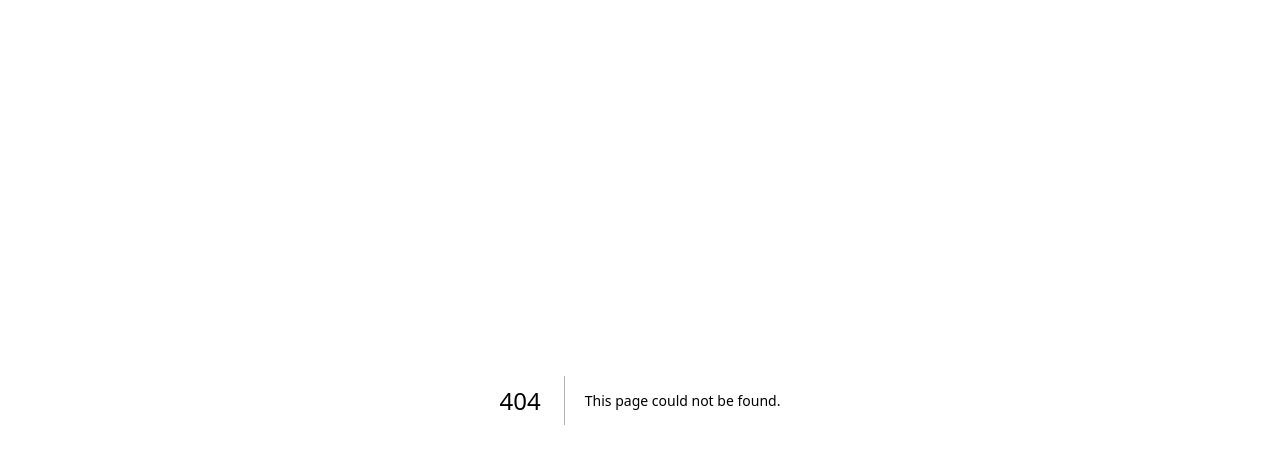
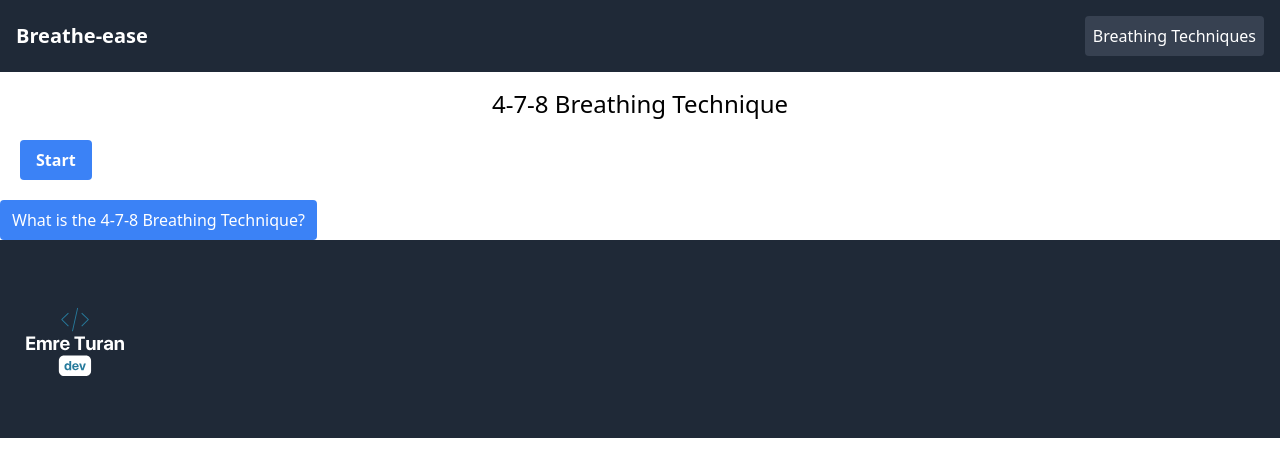
Before and after one commit to emre-turan/breathe-ease, a Next.js app: page /four-seven-eight in a window 1280 px wide. Before the commit this address had no page. Shown: the top 476 px of the page. Built offline with nearby package versions, Linux system fonts and the light colour scheme.

Commit message:
Added some functionality to the home page and re-organized routes.

```diff
--- a/components/Footer.jsx
+++ b/components/Footer.jsx
@@ -10,8 +10,8 @@ const Footer = () => {
           <Image
             src="/emre-logo-dark.svg"
             alt="Your Developer Logo"
-            width={100}
-            height={100}
+            width={150}
+            height={150}
             className="mr-2"
           />
 
--- a/components/InfoCard.jsx
+++ b/components/InfoCard.jsx
@@ -1,6 +1,6 @@
 import React, { useState } from "react";
 import FourSevenEightInfo from "./FourSevenEightInfo";
-import FourFourFourFourInfo from "./FourFourFourInfo";
+import FourFourFourInfo from "./FourFourFourInfo";
 
 const InfoCard = ({ technique }) => {
   const [isOpen, setIsOpen] = useState(false);
@@ -15,13 +15,15 @@ const InfoCard = ({ technique }) => {
     content = <FourSevenEightInfo />;
   } else if (technique === "4-4-4") {
     title = "What is the 4-4-4-4 Breathing Technique?";
-    content = <FourFourFourFourInfo />;
+    content = <FourFourFourInfo />;
   }
 
   return (
     <div>
-      <button onClick={toggleCard}>{title}</button>
-      {isOpen && <div>{content}</div>}
+      <button onClick={toggleCard} className="bg-blue-500 text-white px-3 py-2 rounded">
+        {title}
+      </button>
+      {isOpen && <div className="bg-white p-4 mt-4 rounded shadow">{content}</div>}
     </div>
   );
 };
--- a/components/Nav.jsx
+++ b/components/Nav.jsx
@@ -1,22 +1,45 @@
-import React from "react";
+import React, { useState } from "react";
+import Link from "next/link";
 
-const Nav = ({ selectedBreathingTechnique, handleTechniqueChange }) => {
+const Nav = () => {
+  const [dropdownOpen, setDropdownOpen] = useState(false);
+
+  const toggleDropdown = () => {
+    setDropdownOpen(!dropdownOpen);
+  };
+
   return (
     <nav className="bg-gray-800 p-4">
       <div className="container mx-auto flex justify-between items-center">
-        <div className="text-white font-bold text-xl">
-          {/* Uygulama logosunu buraya ekleyin */}
-          Breathe-ease
-        </div>
-        <div>
-          <select
-            value={selectedBreathingTechnique}
-            onChange={handleTechniqueChange}
+        <Link href="/" passHref legacyBehavior>
+          <a className="text-white font-bold text-xl cursor-pointer">
+            {/* Add your application logo here */}
+            Breathe-ease
+          </a>
+        </Link>
+        <div className="relative">
+          <button
+            onClick={toggleDropdown}
             className="bg-gray-700 text-white p-2 rounded"
           >
-            <option value="4-7-8">4-7-8 Breathe</option>
-            <option value="4-4-4">4-4-4 Breathe</option>
-          </select>
+            Breathing Techniques
+          </button>
+          {dropdownOpen && (
+            <div className="absolute right-0 mt-2 bg-white text-black rounded shadow-md">
+              <ul>
+                <li className="p-2">
+                  <Link href="/four-seven-eight" passHref legacyBehavior>
+                    <a>4-7-8 Breathing</a>
+                  </Link>
+                </li>
+                <li className="p-2">
+                  <Link href="/four-four-four" passHref legacyBehavior  >
+                    <a>4-4-4 Box Breathing</a>
+                  </Link>
+                </li>
+              </ul>
+            </div>
+          )}
         </div>
       </div>
     </nav>
--- /dev/null
+++ b/pages/four-four-four.js
@@ -0,0 +1,23 @@
+import Head from "next/head";
+import Nav from "@/components/Nav";
+import BreathingExercise from "@/components/BreathingExercise";
+import InfoCard from "@/components/InfoCard";
+import Footer from "@/components/Footer";
+
+export default function FourFourFour() {
+  return (
+    <>
+      <Head>
+        <title>4-4-4-4 Box Breathing Technique - Breathe-Ease</title>
+        {/* Add other meta tags */}
+      </Head>
+      <Nav />
+      <div className="container mx-auto">
+        <h1 className="text-center text-2xl mt-4">4-4-4-4 Box Breathing Technique</h1>
+        <BreathingExercise technique="4-4-4" />
+        <InfoCard technique="4-4-4" />
+      </div>
+      <Footer />
+    </>
+  );
+}
--- /dev/null
+++ b/pages/four-seven-eight.js
@@ -0,0 +1,23 @@
+import Head from "next/head";
+import Nav from "@/components/Nav";
+import BreathingExercise from "@/components/BreathingExercise";
+import InfoCard from "@/components/InfoCard";
+import Footer from "@/components/Footer";
+
+export default function FourSevenEight() {
+  return (
+    <>
+      <Head>
+        <title>4-7-8 Breathing Technique - Breathe-Ease</title>
+        {/* Add other meta tags */}
+      </Head>
+      <Nav />
+      <div className="container mx-auto">
+        <h1 className="text-center text-2xl mt-4">4-7-8 Breathing Technique</h1>
+        <BreathingExercise technique="4-7-8" />
+        <InfoCard technique="4-7-8" />
+      </div>
+      <Footer />
+    </>
+  );
+}
--- a/pages/index.js
+++ b/pages/index.js
@@ -1,24 +1,15 @@
-import React, { useState } from "react";
+import React from "react";
 import Head from "next/head";
-import Image from "next/image";
-import { Inter } from "next/font/google";
-import styles from "@/styles/Home.module.css";
 import Nav from "../components/nav";
-import BreathingExercise from "@/components/BreathingExercise";
-import InfoCard from "@/components/InfoCard";
-import FourSevenEightInfo from "@/components/FourSevenEightInfo";
-import FourFourFourInfo from "@/components/FourFourFourInfo";
+import Footer from "@/components/Footer";
+import { useRouter } from "next/router";
 import BuyMeACoffee from "@/components/BuyMeACoffee";
-import Footer from "@/components/Footer";
-
-const inter = Inter({ subsets: ["latin"] });
 
 export default function Home() {
-  const [selectedBreathingTechnique, setSelectedBreathingTechnique] =
-    useState("4-7-8");
+  const router = useRouter();
 
-  const handleTechniqueChange = (e) => {
-    setSelectedBreathingTechnique(e.target.value);
+  const navigateToExercise = (path) => {
+    router.push(path);
   };
 
   return (
@@ -29,22 +20,28 @@ export default function Home() {
         <meta name="viewport" content="width=device-width, initial-scale=1" />
         <link rel="icon" href="/favicon.ico" />
       </Head>
-      <Nav
-        selectedBreathingTechnique={selectedBreathingTechnique}
-        handleTechniqueChange={handleTechniqueChange}
-      />
-      {/* Conditionally render the title of the selected technique */}
-      <h1 className="text-center text-2xl mt-4">
-        {selectedBreathingTechnique === "4-7-8"
-          ? "4-7-8 Breathing Technique"
-          : "4-4-4-4-4 Box Breathing Technique"}
-      </h1>
-      <BreathingExercise technique={selectedBreathingTechnique} />
-      {/* Conditionally render the info components */}
-      {selectedBreathingTechnique === "4-7-8" && <FourSevenEightInfo />}
-      {selectedBreathingTechnique === "4-4-4" && <FourFourFourInfo />}
-      <InfoCard />
-      <BuyMeACoffee />
+      <Nav />
+      <div className="container mx-auto">
+        <h1 className="text-center text-4xl mt-12 mb-6">
+          Select a Breathing Technique
+        </h1>
+        <div className="flex justify-center">
+          <button
+            onClick={() => navigateToExercise("/four-seven-eight")}
+            className="bg-blue-500 hover:bg-blue-700 text-white font-bold py-2 px-4 rounded mr-4"
+          >
+            4-7-8 Breathing Technique
+          </button>
+          <button
+            onClick={() => navigateToExercise("/four-four-four")}
+            className="bg-blue-500 hover:bg-blue-700 text-white font-bold py-2 px-4 rounded"
+          >
+            4-4-4 Box Breathing Technique
+          </button>
+        </div>
+        <BuyMeACoffee />
+      </div>
+
       <Footer />
     </>
   );
```
